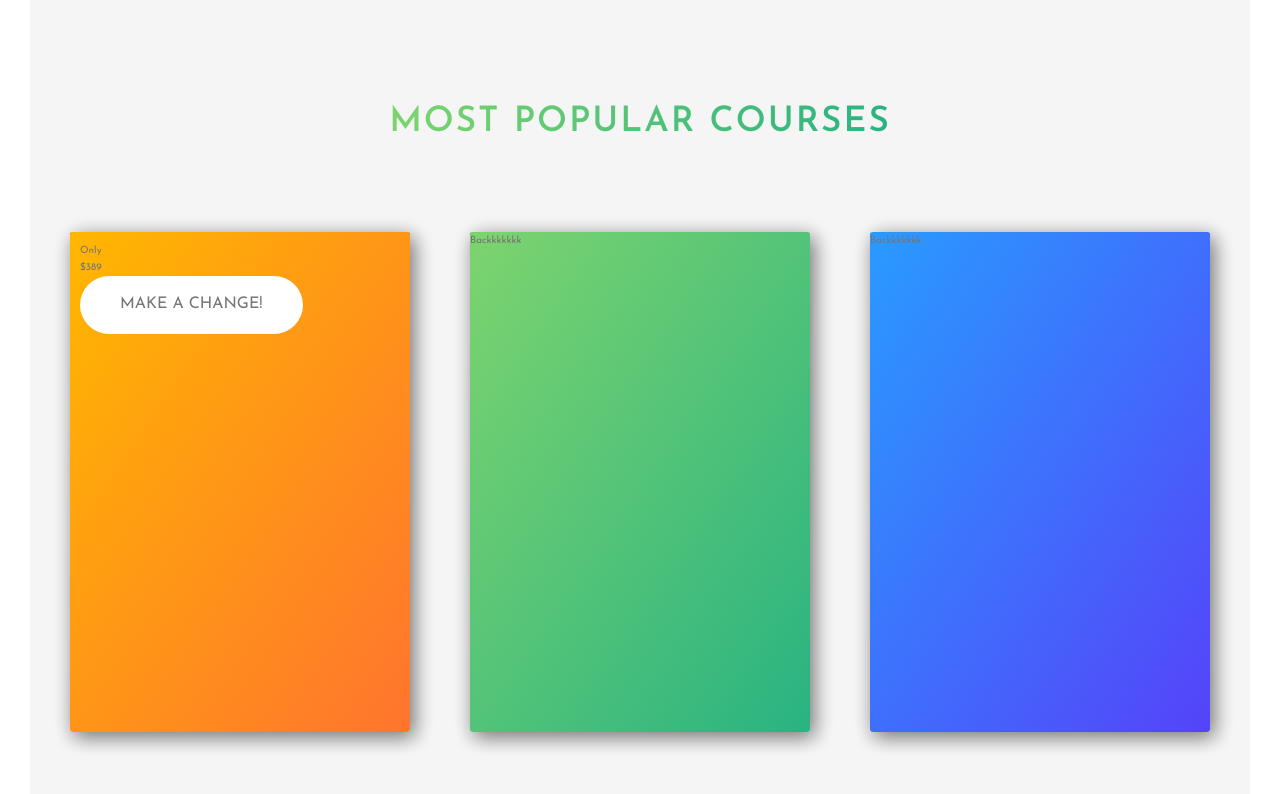
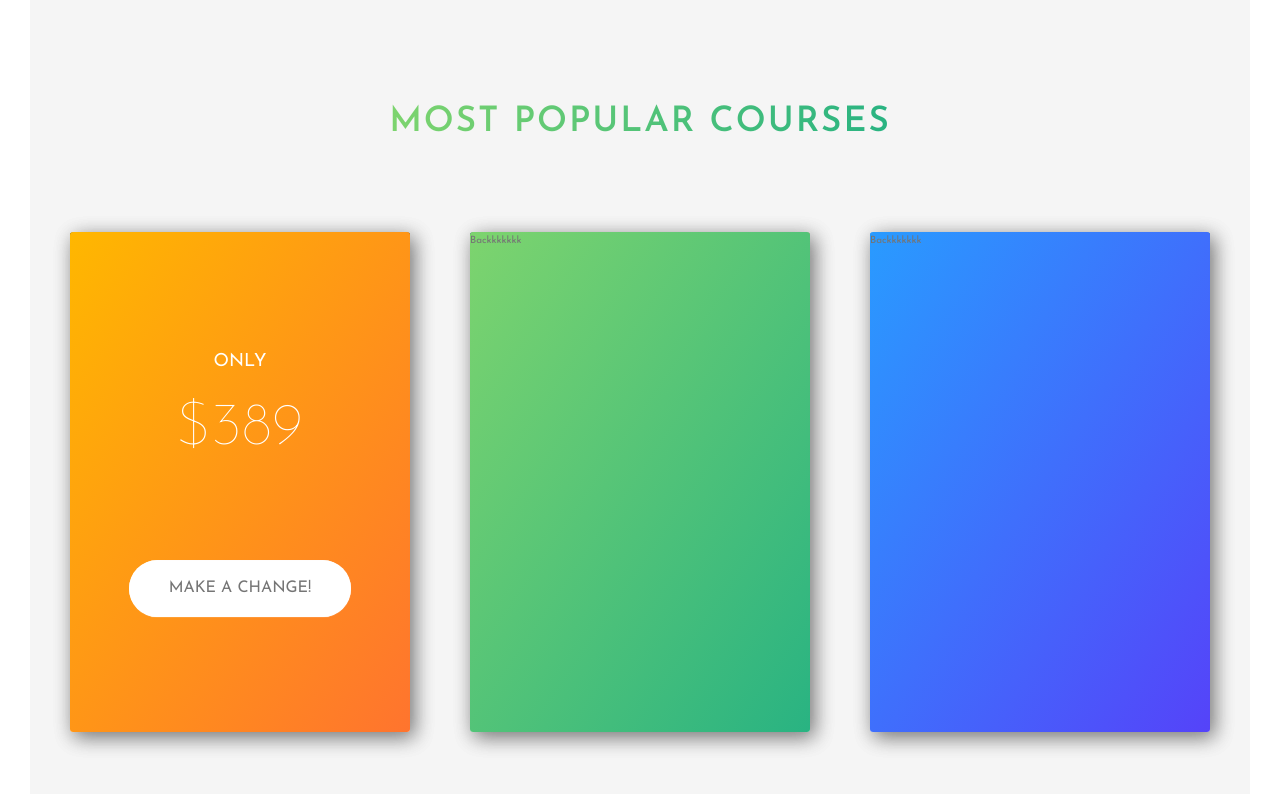
Before and after one commit to jakubfolta/Webpage-BetterLife, a website: page index.html in a window 1280 px wide. Shown: the part 2308-3102 px from the top of the page. Drawn offline with Linux system fonts and the light colour scheme.

Commit message:
Build courses section.

```diff
--- a/src/sass/components/_card.scss
+++ b/src/sass/components/_card.scss
@@ -116,19 +116,27 @@
 
   // BACK SIDE STYLING
   &__cta {
-    height: 50rem;
-    padding: 1rem;
+    position: absolute;
+    top: 50%;
+    left: 50%;
+    transform: translate(-50%, -50%);
+    width: 80%;
+    text-align: center;
   }
 
   &__price-box {
-
+    margin-bottom: 8rem;
+    text-align: center;
+    color: $color-white;
   }
 
   &__price-only {
-
+    font-size: 1.8rem;
+    text-transform: uppercase;
   }
 
   &__price-value {
-
+    font-size: 6rem;
+    font-weight: 100;
   }
 }
```
Also changed, not shown: src/css/main.css.
